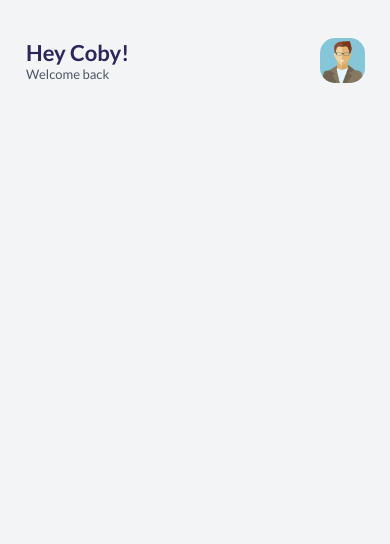
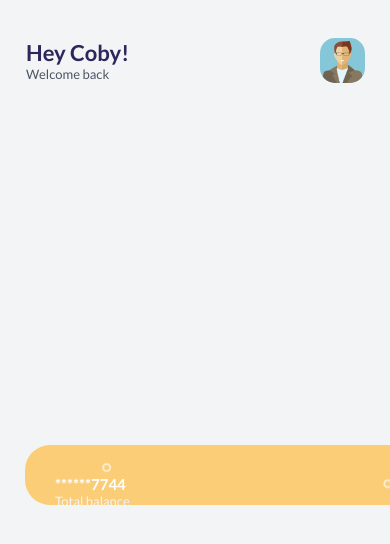
Before and after one commit to Arechii/react-native-expo, a React Native app: screen /Home in a window 390 px wide. Shown: the top 544 px of the page. Built offline with nearby package versions, Linux system fonts and the light colour scheme.

Commit message:
Add cards

```diff
--- /dev/null
+++ b/components/Card/CardItem.tsx
@@ -0,0 +1,70 @@
+import styled from "styled-components/native";
+import { colors } from "../colors";
+import { ScreenWidth } from "../shared";
+import { CardProps } from "./types";
+import card_bg from "../../assets/bgs/background_transparent.png";
+import { useCallback } from "react";
+import RegularText from "../Text/RegularText";
+import { View } from "react-native";
+import SmallText from "../Text/SmallText";
+
+const CardBackground = styled.ImageBackground`
+  height: 75%;
+  width: ${ScreenWidth * 0.67}px;
+  resize-mode: cover;
+  background-color: ${colors.accent};
+  border-radius: 25px;
+  margin-right: 25px;
+  overflow: hidden;
+`;
+
+const CardTouchable = styled.TouchableHighlight`
+  height: 100%;
+  border-radius: 25px;
+`;
+
+const TouchableView = styled.View`
+  justify-content: space-between;
+  align-items: center;
+  padding: 30px;
+  flex: 1;
+`;
+
+const CardRow = styled.View`
+  flex-direction: row;
+  justify-content: space-between;
+  align-items: center;
+  width: 100%;
+`;
+
+const Logo = styled.Image`
+  width: 100%;
+  height: 80%;
+  resize-mode: contain;
+  flex: 1;
+`;
+
+const CardItem = ({ accountNr, logo, balance }: CardProps) => {
+  const handlePress = useCallback(() => {}, []);
+
+  return (
+    <CardBackground source={card_bg}>
+      <CardTouchable underlayColor={colors.secondary} onPress={handlePress}>
+        <TouchableView>
+          <CardRow>
+            <RegularText>******{accountNr.slice(6, 10)}</RegularText>
+          </CardRow>
+          <CardRow>
+            <View style={{ flex: 3 }}>
+              <SmallText textStyles={{ marginBottom: 5, color: colors.graylight }}>Total balance</SmallText>
+              <RegularText textStyles={{ fontSize: 19 }}>${balance}</RegularText>
+            </View>
+            <Logo source={logo} />
+          </CardRow>
+        </TouchableView>
+      </CardTouchable>
+    </CardBackground>
+  );
+};
+
+export default CardItem;
--- /dev/null
+++ b/components/Card/CardSection.tsx
@@ -0,0 +1,26 @@
+import { FlatList, FlatListProps } from "react-native";
+import styled from "styled-components/native";
+import CardItem from "./CardItem";
+import { CardProps, CardSectionProps } from "./types";
+
+const CardList = styled(FlatList as new (props: FlatListProps<CardProps>) => FlatList<CardProps>)`
+  width: 100%;
+  flex: 1;
+  padding-left: 25px;
+  padding-bottom: 15px;
+`;
+
+const CardSection = ({ data }: CardSectionProps) => {
+  return (
+    <CardList
+      data={data}
+      horizontal={true}
+      showsHorizontalScrollIndicator={false}
+      contentContainerStyle={{ paddingRight: 25, alignItems: "center" }}
+      keyExtractor={({ id }: any) => id.toString()}
+      renderItem={({ item }: any) => <CardItem {...item} />}
+    />
+  );
+};
+
+export default CardSection;
--- /dev/null
+++ b/components/Card/types.tsx
@@ -0,0 +1,13 @@
+import { ImageSourcePropType } from "react-native";
+
+export interface CardProps {
+  id: number;
+  accountNr: string;
+  balance: number;
+  alias?: string;
+  logo: ImageSourcePropType;
+}
+
+export interface CardSectionProps {
+  data: Array<CardProps>;
+}
--- a/screens/Home.tsx
+++ b/screens/Home.tsx
@@ -1,7 +1,11 @@
 import { StatusBar } from "expo-status-bar";
 import styled from "styled-components/native";
+import { CardProps } from "../components/Card/types";
 import { colors } from "../components/colors";
 import { Container } from "../components/shared";
+import logo1 from "../assets/cards/mc.png";
+import logo2 from "../assets/cards/visa_white.png";
+import CardSection from "../components/Card/CardSection";
 
 const HomeContainer = styled(Container)`
   background-color: ${colors.graylight};
@@ -9,10 +13,35 @@ const HomeContainer = styled(Container)`
   flex: 1;
 `;
 
+const cardsData: CardProps[] = [
+  {
+    id: 1,
+    accountNr: "3845757744",
+    balance: 20000.15,
+    alias: "Work Debit",
+    logo: logo1
+  },
+  {
+    id: 2,
+    accountNr: "3845757203",
+    balance: 12000.01,
+    alias: "Personal Prepaid",
+    logo: logo2
+  },
+  {
+    id: 3,
+    accountNr: "3845757847",
+    balance: 5600.83,
+    alias: "School Prepaid",
+    logo: logo1
+  }
+];
+
 const Home = () => {
   return (
     <HomeContainer>
       <StatusBar style="dark" />
+      <CardSection data={cardsData} />
     </HomeContainer>
   );
 };
```
Also changed, not shown: assets/cards/mc.png (added), assets/cards/visa_white.png (added).
